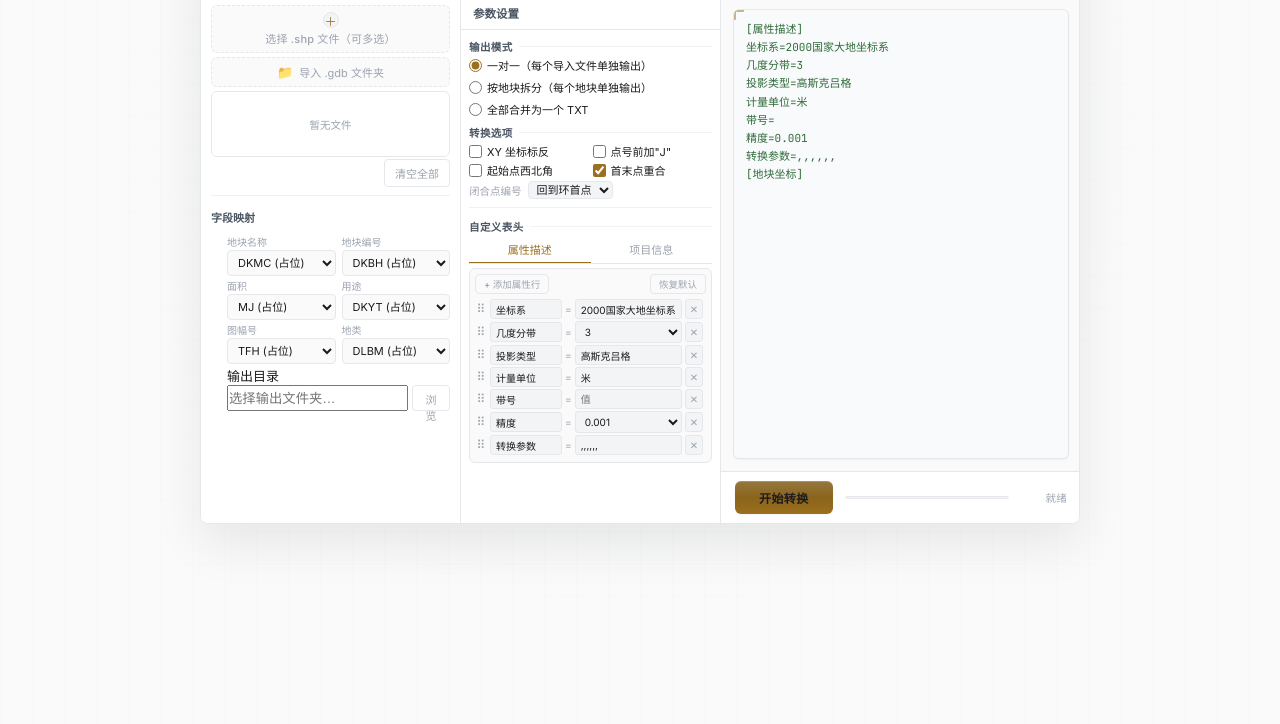
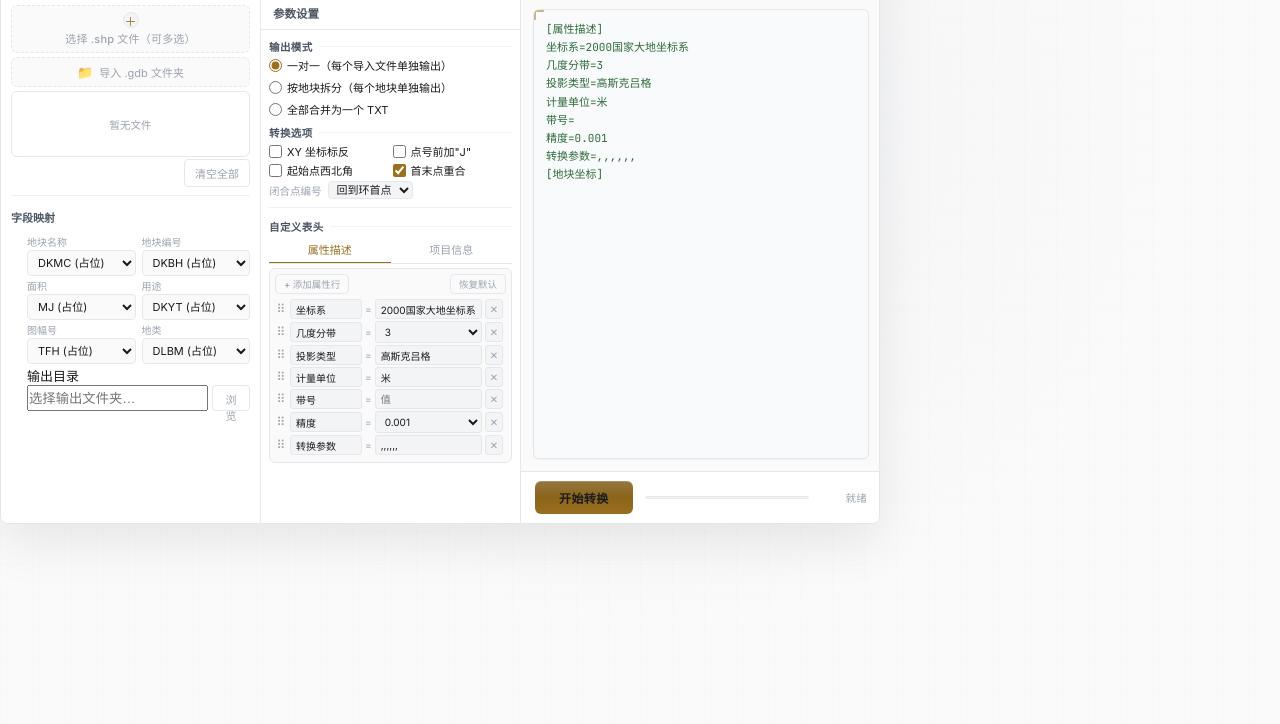
Before and after one commit to edcfoshan/polygon-txt, a website built with Vite: page index.html in a window 1280 px wide. Shown: the part 76-800 px from the top of the page. Built offline with nearby package versions, Linux system fonts and the light colour scheme.

Commit message:
refactor(ui): body 取消 flex 居中，为 app 占满视口铺路

```diff
--- a/index.html
+++ b/index.html
@@ -59,7 +59,7 @@ html,body{height:100%}
 body{
   font-family:"Inter","Noto Sans SC","Microsoft YaHei","PingFang SC",system-ui,sans-serif;
   font-size:13px;color:var(--tx);
-  display:flex;justify-content:center;align-items:flex-start;
+  display:block;
   min-height:100vh;
   background:
     radial-gradient(ellipse at 50% 25%, var(--srf2) 0%, var(--bg) 60%);
```
